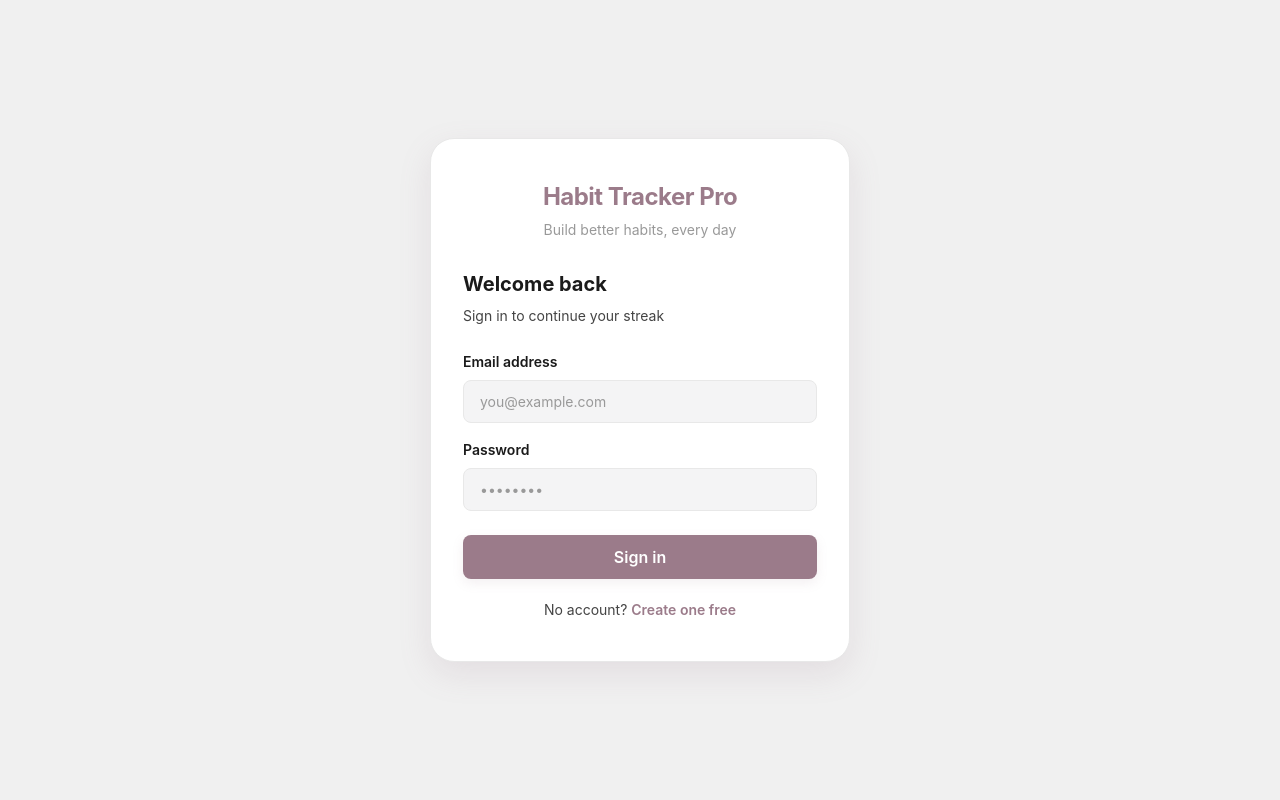
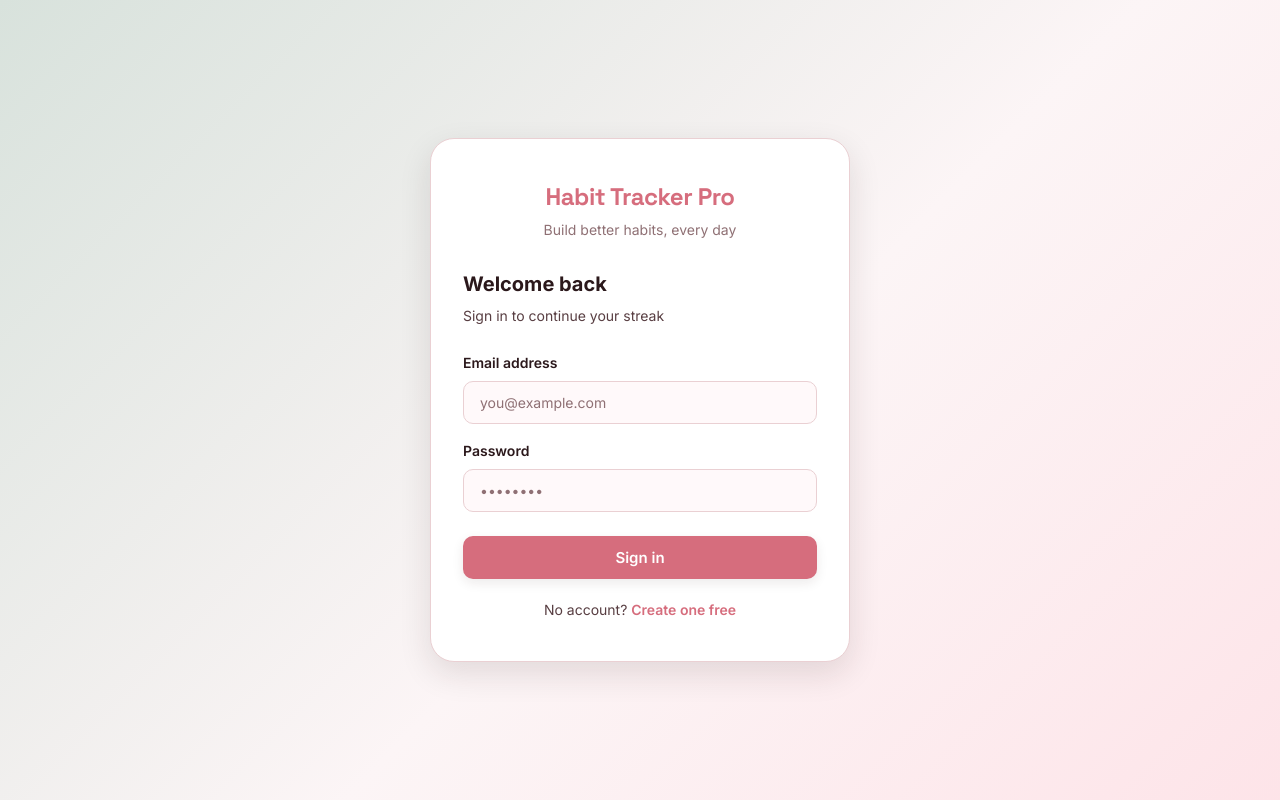
Before and after one commit to stellarrng/habit_tracker, a React (Vite) app in the folder frontend/: page /login in a window 1280 px wide. Built offline with nearby package versions, Linux system fonts and the light colour scheme.

Commit message:
refactor: update sidebar background color and add footer to habit detail, habits, and today pages; enhance global CSS variables

```diff
--- a/frontend/src/components/layout/Sidebar.module.css
+++ b/frontend/src/components/layout/Sidebar.module.css
@@ -1,7 +1,7 @@
 .sidebar {
   width: var(--sidebar-width);
   flex-shrink: 0;
-  background: var(--bg-sidebar);
+  background: var(--palette-white);
   border-right: 1px solid var(--divider);
   display: flex;
   flex-direction: column;
--- a/frontend/src/pages/HabitDetail/HabitDetailPage.tsx
+++ b/frontend/src/pages/HabitDetail/HabitDetailPage.tsx
@@ -9,6 +9,7 @@ import ConfirmDialog from '../../components/shared/ConfirmDialog';
 import Toast from '../../components/shared/Toast';
 import { useStreaks } from '../../hooks/useStreaks';
 import { getCheckIns } from '../../api/checkins';
+import Footer from "../../components/layout/Footer";
 import {
   InfoIcon,
   TrophyIcon,
@@ -636,6 +637,7 @@ export default function HabitDetailPage() {
           onClose={() => setLastAction(null)}
         />
       )}
+      <Footer/>
     </AppLayout>
   );
 }
--- a/frontend/src/pages/Habits/HabitsPage.tsx
+++ b/frontend/src/pages/Habits/HabitsPage.tsx
@@ -12,6 +12,8 @@ import EmptyState from '../../components/shared/EmptyState';
 import ErrorMessage from '../../components/shared/ErrorMessage';
 import { TargetIcon, SearchIcon, PlusIcon, CheckIcon, PauseIcon, ArchiveIcon, DownloadIcon } from '../../components/shared/Icons';
 import styles from './HabitsPage.module.css';
+import Footer from "../../components/layout/Footer";
+
 
 const CATEGORIES_ORDER = ['Health', 'Study', 'Work', 'Mindfulness', 'Other'] as const;
 
@@ -434,6 +436,7 @@ export default function HabitsPage() {
           onClose={() => setLastAction(null)}
         />
       )}
+      <Footer/>
     </AppLayout>
   );
 }
--- a/frontend/src/pages/Today/TodayPage.tsx
+++ b/frontend/src/pages/Today/TodayPage.tsx
@@ -7,6 +7,7 @@ import AppLayout from "@/components/layout/AppLayout";
 import { useHabitContext } from "../../context/HabitContext";
 import { useAuth } from "@/context/AuthContext";
 import WeekStrip from "@/components/today/WeekStrip";
+import Footer from "../../components/layout/Footer";
 import HabitRow, { deriveStatus, type HabitWithCheckIn } from "@/components/today/HabitRow";
 import { CheckCircle2, PartyPopper, Rocket, TrendingUp, Sun, Sunset, Moon } from "lucide-react";
 import Toast from "@/components/shared/Toast";
@@ -718,6 +719,7 @@ export default function TodayPage() {
             </div>
           </div>
         )}
+        <Footer/>
       </AppLayout>
 
       {lastAction && (
--- a/frontend/src/styles/globals.css
+++ b/frontend/src/styles/globals.css
@@ -142,6 +142,28 @@
   --space-2: 8px;
   --text: #1a1a1a;
   --text-base: #1a1a1a;
+  /* ── Priority ───────────────────────────────────────────────────────────── */
+  --color-priority-high-bg:   #FEE2E2;
+  --color-priority-high-text: #991B1B;
+  --color-priority-medium-bg: #FEF3C7;
+  --color-priority-medium-text: #92400E;
+  --color-priority-low-bg:    #DBEAFE;
+  --color-priority-low-text:  #1E40AF;
+
+  /* ── Status ─────────────────────────────────────────────────────────────── */
+  --color-status-active-bg:     #D1FAE5;
+  --color-status-active-text:   #065F46;
+  --color-status-paused-bg:     #E0E7FF;
+  --color-status-paused-text:   #3730A3;
+  --color-status-archived-bg:   #FFE4E6;
+  --color-status-archived-text: #9F1239;
+
+  /* ── Category ───────────────────────────────────────────────────────────── */
+  --color-health:  #84A59D;
+  --color-study:   #9B7B8A;
+  --color-work:    #A0B4C8;
+  --color-mindful: #F4ACBA;
+  --color-other:   #B5A89A;
 }
 
 /* ── Dark mode ───────────────────────────────────────────────────────────── */
@@ -621,7 +643,6 @@ textarea {
 .habit-goal-msg.achieved {
   color: var(--color-secondary);
 }
-
 /* Card footer */
 .habit-card-footer {
   display: flex;
--- a/frontend/src/styles/variables.css
+++ b/frontend/src/styles/variables.css
@@ -1,96 +1,259 @@
+@import url('https://fonts.googleapis.com/css2?family=Inter:wght@300;400;500;600;700;800&family=Space+Grotesk:wght@400;500;600;700&family=JetBrains+Mono:wght@400;500&display=swap');
+
 :root {
-  /* ── Brand ───────────────────────────────────────────────────────────────── */
-  --color-primary: #9B7B8A;
-  --color-primary-hover: #7E6474;
-  --color-primary-dark: #7E6474;
-  --color-primary-light: #F4E8EE;
+  /* ── Palette (static, never change between light/dark) ───────────────────── */
+  --palette-mint:       #D8E2DC;
+  --palette-white:      #FFFFFF;
+  --palette-light-pink: #FFCAD4;
+  --palette-pink:       #F4ACB7;
+  --palette-dusty:      #9D8189;
 
-  --color-secondary: #84A59D;
+  /* ── Typography ──────────────────────────────────────────────────────────── */
+  --font-sans:    "Inter", ui-sans-serif, system-ui, sans-serif;
+  --font-display: "Space Grotesk", sans-serif;
+  --font-mono:    "JetBrains Mono", ui-monospace, monospace;
+  --font-family: -apple-system, BlinkMacSystemFont, "Segoe UI", Roboto, sans-serif;
+
+  --font-size-xs:   12px;
+  --font-size-sm:   14px;
+  --font-size-base: 15px;
+  --font-size-md:   16px;
+  --font-size-lg:   20px;
+  --font-size-xl:   24px;
+  --font-size-2xl:  32px;
+  --font-size-3xl:  48px;
+
+  --text-xs:   0.75rem;
+  --text-sm:   0.875rem;
+  --text-base: 1rem;
+  --text-lg:   1.125rem;
+  --text-xl:   1.25rem;
+  --text-2xl:  1.5rem;
+
+  --font-normal:   400;
+  --font-medium:   500;
+  --font-semibold: 600;
+  --font-bold:     700;
+
+  /* ── Layout ──────────────────────────────────────────────────────────────── */
+  --sidebar-width: 260px;
+
+  /* ── Spacing ─────────────────────────────────────────────────────────────── */
+  --space-1: 4px;  --space-2: 8px;   --space-3: 12px;
+  --space-4: 16px; --space-5: 20px;  --space-6: 24px;
+  --space-8: 32px; --space-10: 40px;
+
+  /* ── Border radius ───────────────────────────────────────────────────────── */
+  --radius-sm:   6px;
+  --radius-md:   10px;
+  --radius-lg:   16px;
+  --radius-xl:   24px;
+  --radius-full: 9999px;
+
+  /* ── Transitions ─────────────────────────────────────────────────────────── */
+  --transition:      all 0.2s cubic-bezier(0.16, 1, 0.3, 1);
+  --transition-fast: 0.15s ease;
+  --transition-base: 0.2s ease;
+
+  /* ══════════════════════════════════════════════════════════════════════════
+   * LIGHT MODE TOKENS
+   * ══════════════════════════════════════════════════════════════════════════ */
+
+  /* Surfaces */
+  --bg-app:     #FCF5F6;
+  --bg-page:    #FCF5F6;
+  --bg-card:    #FFFFFF;
+  --bg-surface: #FFFFFF;
+  --bg-elevated:#FFF9FA;
+  --bg-sidebar: #FFF9FA;
+  --bg-nav-active: #F4E8EE;
+  --bg-input: #ffffff;
+  --navbar-bg:  rgba(252, 245, 246, 0.88);
+
+  /* Borders & shadows */
+  --border:       #EAD0D3;
+  --border-focus: #D66D7D;
+  --shadow-sm:    0 1px 3px rgba(43, 24, 27, 0.07);
+  --shadow-md:    0 4px 12px rgba(43, 24, 27, 0.09);
+  --shadow-lg:    0 12px 32px rgba(43, 24, 27, 0.12);
+  --shadow-card:  0 4px 20px rgba(43, 24, 27, 0.06);
+
+  /* Text */
+  --text-primary:   #2B181B;
+  --text-secondary: #583E42;
+  --text-muted:     #8F7074;
+  --text-inverse:   #FFFFFF;
+  --text: #1a1a1a;
+  --text-nav-active: #9B7B8A;
+  --text-nav-inactive: #6b7280;
+
+  /* Brand / accent */
+  --color-primary:       #D66D7D;
+  --color-primary-hover: #C05E6D;
+  --color-primary-dark:  #983848;
+  --color-primary-light: rgba(244, 172, 183, 0.22);
+  --accent-color:        #F4ACB7;
+
+  /* Semantic */
+  --color-success:       #2F9E44;
+  --color-success-light: #D3F9D8;
+  --color-success-bg:    #F3FBF5;
+  --color-warning:       #E67700;
+  --color-warning-light: #FFF3CD;
+  --color-warning-bg:    #FFF8EF;
+  --color-danger:        #DF4759;
+  --color-danger-hover:  #C83040;
+  --color-danger-light:  #FDECEC;
+  --color-paused:        #8F7074;
+  --color-paused-light:  #F5EFEF;
+
+  /* Priority */
+  --color-low:    #74C0FC;
+  --color-medium: #FFD43B;
+  --color-high:   #FF6B6B;
+
+  /* Category */
+  --color-health:  #51CF66;
+  --color-study:   #845EF7;
+  --color-work:    #339AF0;
+  --color-mindful: #F4ACB7;
+  --color-other:   #94D82D;
+
+  --color-category-health-bg:        #D3F9D8;
+  --color-category-health-text:      #1A6B2F;
+  --color-category-study-bg:         #EDE9FE;
+  --color-category-study-text:       #5B21B6;
+  --color-category-work-bg:          #DBEAFE;
+  --color-category-work-text:        #1E40AF;
+  --color-category-mindfulness-bg:   rgba(244, 172, 183, 0.25);
+  --color-category-mindfulness-text: #983848;
+  --color-category-other-bg:         #ECFCCB;
+  --color-category-other-text:       #3A5C10;
+
+  /* Gray scale (used in TodayPage / HabitsPage module CSS) */
+  --color-gray-50:  #FBF5F6;
+  --color-gray-100: #F5ECEE;
+  --color-gray-200: #EAD0D3;
+  --color-gray-300: #D9B3B8;
+  --color-gray-400: #B98E94;
+  --color-gray-500: #8F7074;
+  --color-gray-600: #6B4F53;
+  --color-gray-700: #4E3337;
+  --color-gray-800: #3A2226;
+  --color-gray-900: #2B181B;
+
+  /* Secondary / tertiary (used in TodayPage priority indicators) */
+  --color-secondary:       #84A59D;
   --color-secondary-hover: #6F9088;
-  --color-secondary-light: #C8DDD7;
-
+  --color-secondary-light: #DCE7E4;
+  --color-tertiary:        #D27700;
+  --color-tertiary-hover:  #B76600;
+  --color-tertiary-light:  #FCE8CC;
   --color-accent: #F4ACBA;
   --color-accent-hover: #E896A8;
   --color-accent-light: #FCE8EE;
 
-  /* ── Semantic ────────────────────────────────────────────────────────────── */
-  --color-success: #84A59D;
-  --color-success-hover: #6F9088;
-  --color-success-light: #C8DDD7;
+  /* Tone badges (Dashboard) */
+  --tone-blue-bg:  rgba(93, 135, 255, 0.12);
+  --tone-blue-fg:  #3B5BDB;
+  --tone-amber-bg: rgba(212, 131, 10, 0.12);
+  --tone-amber-fg: #D27700;
+  --tone-mint-bg:  rgba(132, 165, 157, 0.15);
+  --tone-mint-fg:  #2D7066;
+  --tone-red-bg:   rgba(223, 71, 89, 0.12);
+  --tone-red-fg:   #DF4759;
+}
 
-  --color-danger: #B85C6E;
-  --color-danger-hover: #9A4A5A;
-  --color-danger-light: #F7DDE4;
+/* ══════════════════════════════════════════════════════════════════════════════
+ * DARK MODE TOKEN OVERRIDES
+ * Toggle: SettingsContext adds/removes class "dark" on <body>
+ * ══════════════════════════════════════════════════════════════════════════════ */
 
-  --color-warning: #C4956A;
-  --color-warning-light: #F5E8DA;
-  --color-warning-bg: #FDF3E7;
+body.dark {
+  /* Surfaces */
+  --bg-app:     #0F1115;
+  --bg-page:    #0F1115;
+  --bg-card:    #161922;
+  --bg-surface: #161922;
+  --bg-elevated:#1E2128;
+  --bg-sidebar: #161922;
+  --navbar-bg:  rgba(15, 17, 21, 0.92);
 
-  /* ── Gray scale ──────────────────────────────────────────────────────────── */
-  --color-gray-50: #fafafa;
-  --color-gray-100: #f4f4f5;
-  --color-gray-200: #e4e4e7;
-  --color-gray-400: #a1a1aa;
-  --color-gray-500: #71717a;
-  --color-gray-700: #3f3f46;
-  --color-gray-900: #18181b;
+  /* Borders & shadows */
+  --border:       #2D303A;
+  --border-focus: #F4ACB7;
+  --divider: #2D303A;
+  --shadow-sm:    0 1px 3px rgba(0, 0, 0, 0.3);
+  --shadow-md:    0 4px 12px rgba(0, 0, 0, 0.4);
+  --shadow-lg:    0 12px 32px rgba(0, 0, 0, 0.5);
+  --shadow-card:  0 4px 20px rgba(0, 0, 0, 0.4);
 
-  /* ── Surfaces ────────────────────────────────────────────────────────────── */
-  --bg-page: #f0f0f0;
-  --bg-surface: #ffffff;
-  --bg-elevated: #f4f4f5;
-  --bg-sidebar: #ffffff;
-  --bg-card: #ffffff;
-  --bg-nav-active: #F4E8EE;
-  --bg-input: #ffffff;
-  --navbar-bg: rgba(255, 255, 255, 0.90);
+  /* Text */
+  --text-primary:   #FFFFFF;
+  --text-secondary: #F3F4F6;
+  --text-muted:     #9CA3AF;
+  --text-inverse:   #0F1115;
 
-  /* ── Text ────────────────────────────────────────────────────────────────── */
-  --text-primary: #1a1a1a;
-  --text-secondary: #444444;
-  --text-muted: #999999;
-  --text-inverse: #ffffff;
-  --text: #1a1a1a;
-  --text-nav-active: #9B7B8A;
-  --text-nav-inactive: #6b7280;
-
-  /* ── Borders ─────────────────────────────────────────────────────────────── */
-  --border: #e8e8e8;
-  --border-focus: #9B7B8A;
-  --divider: #e8e8e8;
-
-  /* ── Shadows ─────────────────────────────────────────────────────────────── */
-  --shadow-sm: 0 1px 3px rgba(155, 123, 138, 0.08);
-  --shadow-md: 0 4px 12px rgba(155, 123, 138, 0.12);
-  --shadow-lg: 0 12px 32px rgba(155, 123, 138, 0.15);
-  --shadow-card: 0 4px 20px rgba(0, 0, 0, 0.06);
-
+  /* Brand / accent */
+  --color-primary:       #F4ACB7;
+  --color-primary-hover: #FFCAD4;
+  --color-primary-dark:  #9D8189;
+  --color-primary-light: rgba(244, 172, 183, 0.15);
+  --accent-color:        #FFCAD4;
   /* ── Progress / heatmap ──────────────────────────────────────────────────── */
   --progress-track: #F4E8EE;
   --heat-high: #84A59D;
   --heat-mid: #C8DDD7;
   --heat-low: #F4ACBA;
   --heat-empty: #e4e4e7;
-
-  /* ── Buttons ─────────────────────────────────────────────────────────────── */
+    /* ── Buttons ─────────────────────────────────────────────────────────────── */
   --btn-primary-bg: #9B7B8A;
   --btn-primary-text: #ffffff;
-
   /* ── Icons ───────────────────────────────────────────────────────────────── */
   --icon-stroke: #999999;
+  /* Semantic */
+  --color-success:       #4ADE80;
+  --color-success-hover: #6F9088;
+  --color-success-light: #14532D;
+  --color-success-bg:    #052E16;
+  --color-warning:       #FCD34D;
+  --color-warning-light: #451A03;
+  --color-warning-bg:    #1C0F00;
+  --color-danger:        #EF4444;
+  --color-danger-hover:  #F87171;
+  --color-danger-light:  #450A0A;
+  --color-paused:        #9CA3AF;
+  --color-paused-light:  #1F2937;
 
-  /* ── Categories ──────────────────────────────────────────────────────────── */
-  --color-category-health-bg: #D7F0EE;
-  --color-category-health-text: #2F7C77;
-  --color-category-study-bg: #FFF1D6;
-  --color-category-study-text: #B57400;
-  --color-category-work-bg: #DDECF7;
-  --color-category-work-text: #3F6D8C;
-  --color-category-mindfulness-bg: #EEE3FA;
-  --color-category-mindfulness-text: #7A56A5;
-  --color-category-other-bg: #ECECEC;
-  --color-category-other-text: #6E6E6E;
+  /* Category */
+  --color-health:  #4ADE80;
+  --color-study:   #A78BFA;
+  --color-work:    #60A5FA;
+  --color-mindful: #F4ACB7;
+  --color-other:   #A3E635;
 
+  --color-category-health-bg:        rgba(74, 222, 128, 0.15);
+  --color-category-health-text:      #4ADE80;
+  --color-category-study-bg:         rgba(167, 139, 250, 0.15);
+  --color-category-study-text:       #A78BFA;
+  --color-category-work-bg:          rgba(96, 165, 250, 0.15);
+  --color-category-work-text:        #60A5FA;
+  --color-category-mindfulness-bg:   rgba(244, 172, 183, 0.15);
+  --color-category-mindfulness-text: #F4ACB7;
+  --color-category-other-bg:         rgba(163, 230, 53, 0.15);
+  --color-category-other-text:       #A3E635;
+
+  /* Gray scale (remapped to dark neutrals) */
+  --color-gray-50:  #1A1D24;
+  --color-gray-100: #22262F;
+  --color-gray-200: #2D303A;
+  --color-gray-300: #3D4150;
+  --color-gray-400: #6B7280;
+  --color-gray-500: #9CA3AF;
+  --color-gray-600: #D1D5DB;
+  --color-gray-700: #E5E7EB;
+  --color-gray-800: #F3F4F6;
+  --color-gray-900: #FFFFFF;
   /* ── Priority ────────────────────────────────────────────────────────────── */
   --color-priority-high: #B85C6E;
   --color-priority-high-light: #F7DDE4;
@@ -98,24 +261,27 @@
   --color-priority-medium-light: #F5E8DA;
   --color-priority-low: #84A59D;
   --color-priority-low-light: #C8DDD7;
+  /* Secondary / tertiary */
+  --color-secondary:       #84A59D;
+  --color-secondary-hover: #A0C4BC;
+  --color-secondary-light: #1A2E2B;
+  --color-tertiary:        #FCD34D;
+  --color-tertiary-hover:  #FDE68A;
+  --color-tertiary-light:  #2D1F00;
 
-  /* ── Typography ──────────────────────────────────────────────────────────── */
-  --font-sans: -apple-system, BlinkMacSystemFont, "Segoe UI", Roboto, sans-serif;
-  --font-family: -apple-system, BlinkMacSystemFont, "Segoe UI", Roboto, sans-serif;
-  --text-xs: 0.75rem;
-  --text-sm: 0.875rem;
-  --text-base: 1rem;
-  --text-lg: 1.125rem;
-  --text-xl: 1.25rem;
-  --text-2xl: 1.5rem;
-  --font-size-sm: 0.875rem;
-  /* alias for teammate compatibility */
-  --font-size-base: 1rem;
-  --font-size-md: 1rem;
-  --font-normal: 400;
-  --font-medium: 500;
-  --font-semibold: 600;
-  --font-bold: 700;
+  /* Tone badges (Dashboard) */
+  --tone-blue-bg:  rgba(96, 165, 250, 0.18);
+  --tone-blue-fg:  #60A5FA;
+  --tone-amber-bg: rgba(252, 211, 77, 0.18);
+  --tone-amber-fg: #FCD34D;
+  --tone-mint-bg:  rgba(132, 165, 157, 0.18);
+  --tone-mint-fg:  #84A59D;
+  --tone-red-bg:   rgba(239, 68, 68, 0.18);
+  --tone-red-fg:   #EF4444;
+
+  --color-scheme: dark;
+  --color-priority-low: #84A59D;
+  --color-priority-low-light: #C8DDD7;
 
   /* ── Spacing ─────────────────────────────────────────────────────────────── */
   --space-1: 4px;
```
